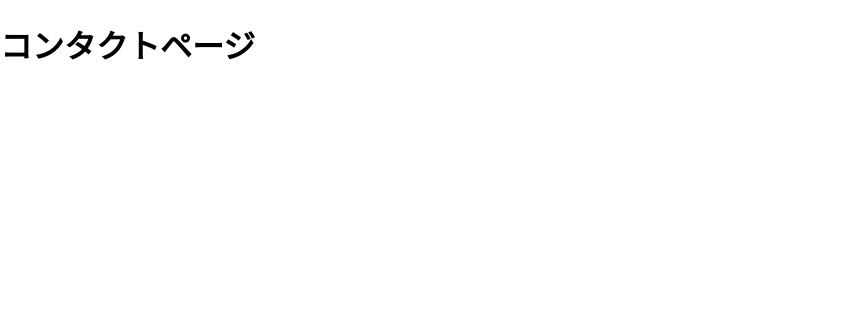
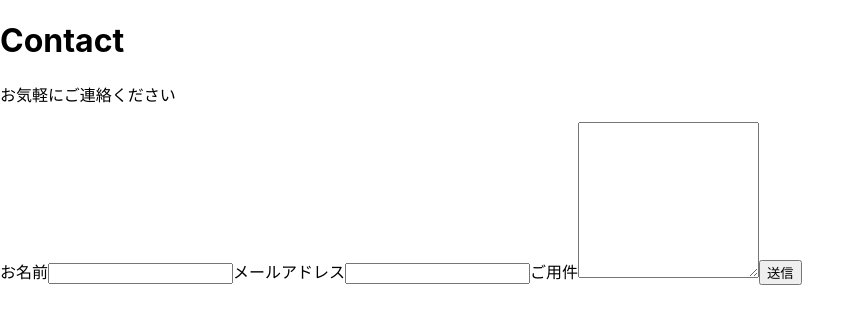
Before and after one commit to makoto-ogata/next-portforio, a Next.js app: page /contact in a window 1280 px wide. Shown: the top 324 px of the page, without its empty margins (0-864 px from the left). Built offline with nearby package versions, Linux system fonts and the light colour scheme.

Commit message:
edit contact.js

```diff
--- a/src/pages/contact.js
+++ b/src/pages/contact.js
@@ -1,6 +1,22 @@
 const Contact =()=> {
   return(
-    <h1>コンタクトページ</h1>
+    <>
+      <div>
+        <div>
+          <h1>Contact</h1>
+          <p>お気軽にご連絡ください</p>
+          <form>
+            <label htmlFor="name">お名前</label>
+            <input type="text" name="name" id="name" required />
+            <label htmlFor="email">メールアドレス</label>
+            <input type="text" name="email" id="email" required />
+            <label htmlFor="textarea">ご用件</label>
+            <textarea name="message" rows="10" id="textarea" required></textarea>
+            <button type="submit">送信</button>
+          </form>
+        </div>
+      </div>
+    </>
   );
 }
 
```
